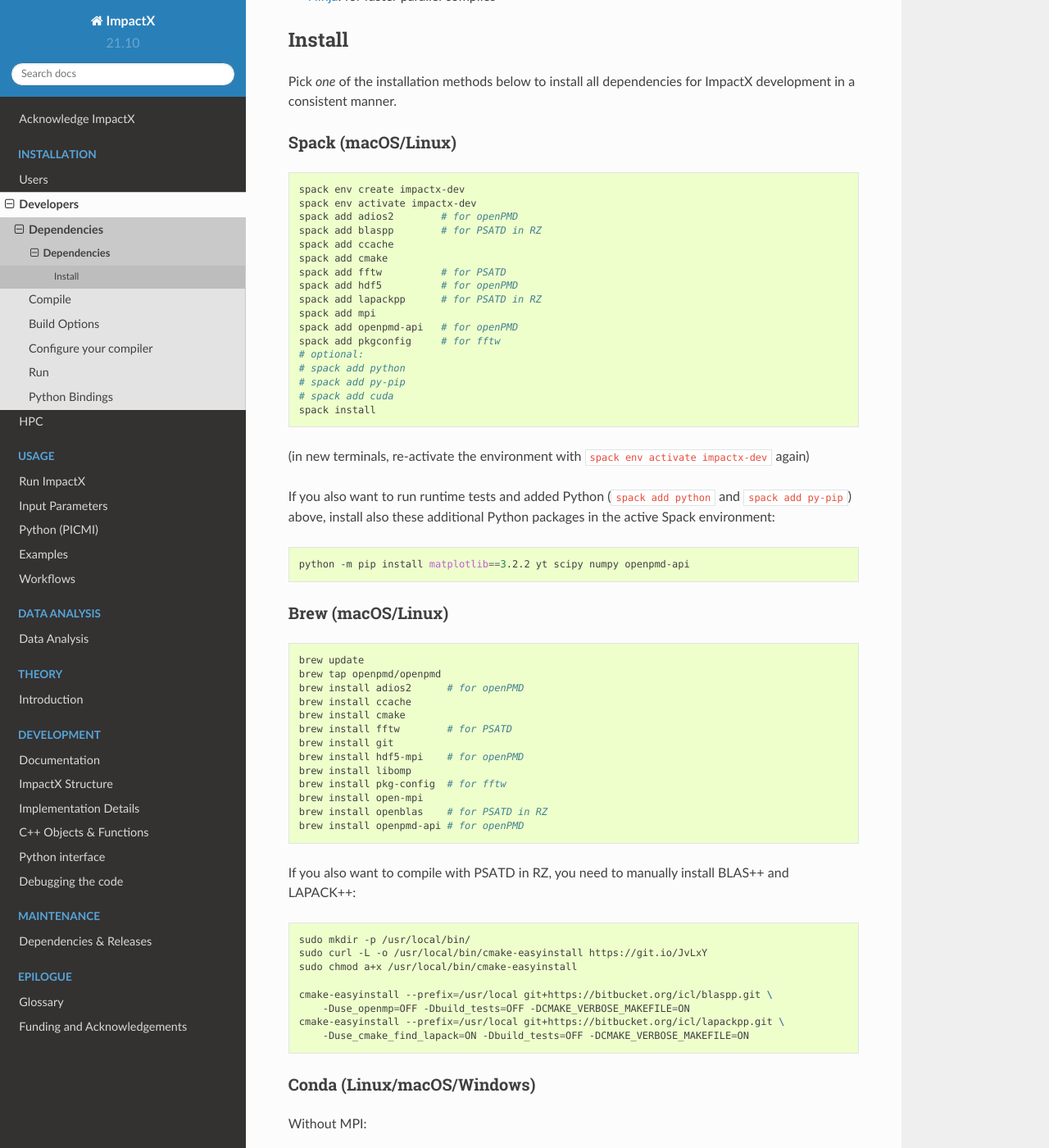
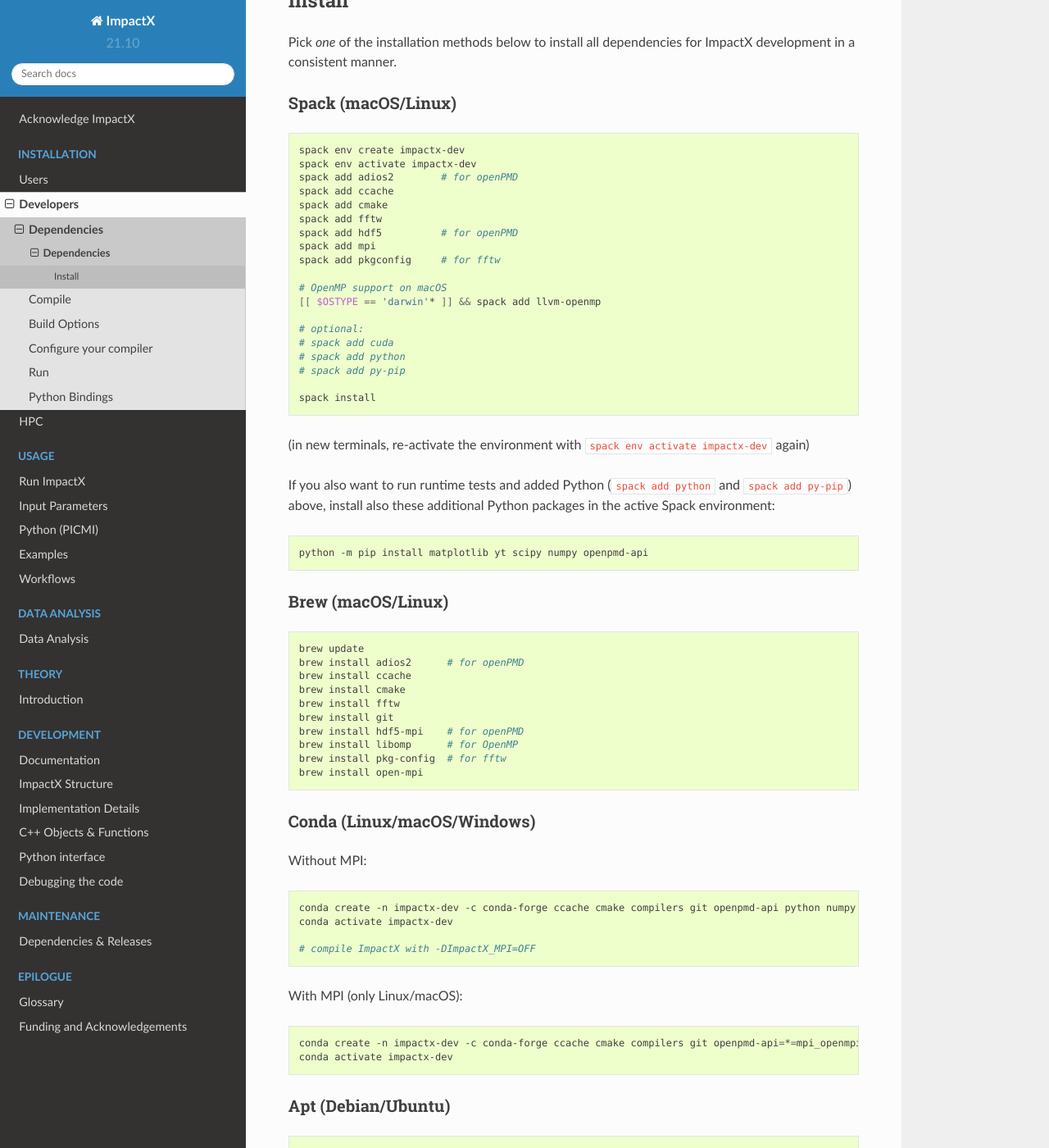
Before and after one commit to ECP-WarpX/impactx, a Sphinx documentation site: the page built from docs/source/install/dependencies.rst, in a window 1280 px wide and 1400 px high, scrolled down 680 px. Shown: the whole window at 82% size. Built offline with Sphinx 7.4.7 and the Read the Docs theme 2.0.0, drawn with Linux system fonts in a browser that asks for light colours; some of the changed text lies outside the part shown.

Commit message:
Docs: Developer Env Update
Update the developer environment documentation in the manual.

```diff
--- a/docs/source/install/dependencies.rst
+++ b/docs/source/install/dependencies.rst
@@ -9,17 +9,15 @@
 - a mature `C++17 <https://en.wikipedia.org/wiki/C%2B%2B17>`__ compiler, e.g., GCC 7, Clang 6, NVCC 11.0, MSVC 19.15 or newer
 - `CMake 3.15.0+ <https://cmake.org>`__
 - `Git 2.18+ <https://git-scm.com>`__
-- `AMReX <https://amrex-codes.github.io>`__: we automatically download and compile a copy of AMReX
-- `WarpX <https://github.com/ECP-WarpX/warpx>`__: we automatically download and compile a copy of PICSAR
+- `AMReX <https://amrex-codes.github.io>`__: we automatically download and compile a copy
+- `WarpX <https://github.com/ECP-WarpX/warpx>`__: we automatically download and compile a copy
 
 Optional dependencies include:
 
 - `MPI 3.0+ <https://www.mpi-forum.org/docs/>`__: for multi-node and/or multi-GPU execution
-- `CUDA Toolkit 9.0+ <https://developer.nvidia.com/cuda-downloads>`__: for Nvidia GPU support (see `matching host-compilers <https://gist.github.com/ax3l/9489132>`_)
-- `OpenMP 3.1+ <https://www.openmp.org>`__: for threaded CPU execution (currently not fully accelerated)
-- `FFTW3 <http://www.fftw.org>`_: for spectral solver (PSATD) support
-- `BLAS++ <https://bitbucket.org/icl/blaspp>`_ and `LAPACK++ <https://bitbucket.org/icl/lapackpp>`_: for spectral solver (PSATD) support in RZ geometry
-- `Boost 1.66.0+ <https://www.boost.org/>`__: for QED lookup tables generation support
+- `CUDA Toolkit 11.0+ <https://developer.nvidia.com/cuda-downloads>`__: for Nvidia GPU support (see `matching host-compilers <https://gist.github.com/ax3l/9489132>`_)
+- `OpenMP 3.1+ <https://www.openmp.org>`__: for threaded CPU execution
+- `FFTW3 <http://www.fftw.org>`_: for spectral solver support
 - `openPMD-api 0.14.2+ <https://github.com/openPMD/openPMD-api>`__: we automatically download and compile a copy of openPMD-api for openPMD I/O support
 
   - see `optional I/O backends <https://github.com/openPMD/openPMD-api#dependencies>`__
@@ -40,19 +38,21 @@
    spack env create impactx-dev
    spack env activate impactx-dev
    spack add adios2        # for openPMD
-   spack add blaspp        # for PSATD in RZ
    spack add ccache
    spack add cmake
-   spack add fftw          # for PSATD
+   spack add fftw
    spack add hdf5          # for openPMD
-   spack add lapackpp      # for PSATD in RZ
    spack add mpi
-   spack add openpmd-api   # for openPMD
    spack add pkgconfig     # for fftw
+
+   # OpenMP support on macOS
+   [[ $OSTYPE == 'darwin'* ]] && spack add llvm-openmp
+
    # optional:
+   # spack add cuda
    # spack add python
    # spack add py-pip
-   # spack add cuda
+
    spack install
 
 (in new terminals, re-activate the environment with ``spack env activate impactx-dev`` again)
@@ -61,7 +61,7 @@
 
 .. code-block:: bash
 
-   python -m pip install matplotlib==3.2.2 yt scipy numpy openpmd-api
+   python -m pip install matplotlib yt scipy numpy openpmd-api
 
 
 Brew (macOS/Linux)
@@ -70,31 +70,15 @@
 .. code-block:: bash
 
    brew update
-   brew tap openpmd/openpmd
    brew install adios2      # for openPMD
    brew install ccache
    brew install cmake
-   brew install fftw        # for PSATD
+   brew install fftw
    brew install git
    brew install hdf5-mpi    # for openPMD
-   brew install libomp
+   brew install libomp      # for OpenMP
    brew install pkg-config  # for fftw
    brew install open-mpi
-   brew install openblas    # for PSATD in RZ
-   brew install openpmd-api # for openPMD
-
-If you also want to compile with PSATD in RZ, you need to manually install BLAS++ and LAPACK++:
-
-.. code-block:: bash
-
-   sudo mkdir -p /usr/local/bin/
-   sudo curl -L -o /usr/local/bin/cmake-easyinstall https://git.io/JvLxY
-   sudo chmod a+x /usr/local/bin/cmake-easyinstall
-
-   cmake-easyinstall --prefix=/usr/local git+https://bitbucket.org/icl/blaspp.git \
-       -Duse_openmp=OFF -Dbuild_tests=OFF -DCMAKE_VERBOSE_MAKEFILE=ON
-   cmake-easyinstall --prefix=/usr/local git+https://bitbucket.org/icl/lapackpp.git \
-       -Duse_cmake_find_lapack=ON -Dbuild_tests=OFF -DCMAKE_VERBOSE_MAKEFILE=ON
 
 
 Conda (Linux/macOS/Windows)
@@ -104,7 +88,7 @@
 
 .. code-block:: bash
 
-   conda create -n impactx-dev -c conda-forge blaspp ccache cmake compilers git lapackpp openpmd-api python numpy scipy yt fftw matplotlib mamba ninja
+   conda create -n impactx-dev -c conda-forge ccache cmake compilers git openpmd-api python numpy scipy yt fftw matplotlib mamba ninja
    conda activate impactx-dev
 
    # compile ImpactX with -DImpactX_MPI=OFF
@@ -113,7 +97,7 @@
 
 .. code-block:: bash
 
-   conda create -n impactx-dev -c conda-forge blaspp ccache cmake compilers git lapackpp openpmd-api=*=mpi_openmpi* python numpy scipy yt fftw=*=mpi_openmpi* matplotlib mamba ninja openmpi
+   conda create -n impactx-dev -c conda-forge ccache cmake compilers git openpmd-api=*=mpi_openmpi* python numpy scipy yt fftw=*=mpi_openmpi* matplotlib mamba ninja openmpi
    conda activate impactx-dev
 
 
```
Also changed, not shown: README.md (+7 -0 lines).
